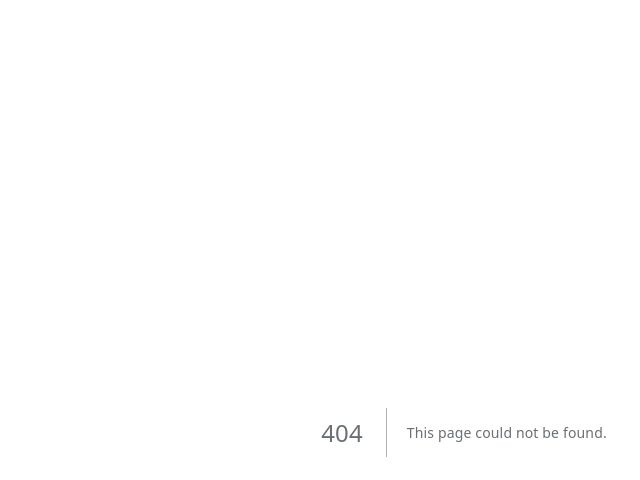
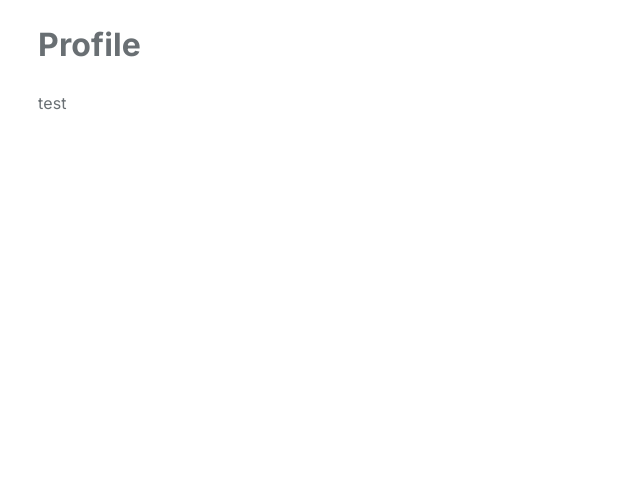
Before and after one commit to Yumax-panda/full-stack, a Next.js app: page /users/1 in a window 1280 px wide. Before the commit this address had no page. Shown: the top 480 px of the page, without its empty margins (176-816 px from the left). Built offline with nearby package versions, Linux system fonts and the light colour scheme.

Commit message:
ポートフォリオグループを追加

```diff
--- /dev/null
+++ b/src/app/(portfolio)/_components/Profile.tsx
@@ -0,0 +1,9 @@
+import { Container } from '@/app/_components/Container/Container'
+
+export default function Profile() {
+  return (
+    <Container>
+      <h1>Profile</h1>
+    </Container>
+  )
+}
--- a/src/app/layout.tsx
+++ b/src/app/(portfolio)/layout.tsx
@@ -1,6 +1,8 @@
-import { Container, CssBaseline } from '@mui/material'
+import { CssBaseline } from '@mui/material'
 import type { Metadata } from 'next'
 import { Inter } from 'next/font/google'
+import Profile from './_components/Profile'
+import { Container } from '@/app/_components/Container/Container'
 import 'ress'
 
 const inter = Inter({ subsets: ['latin'] })
@@ -17,12 +19,10 @@ export default function RootLayout({
 }) {
   return (
     <html lang='ja'>
-      <body
-        className={inter.className}
-        style={{ color: '#696f73', paddingTop: '2rem' }}
-      >
+      <body className={inter.className} style={{ color: '#696f73' }}>
         <CssBaseline />
-        <Container maxWidth='md'>{children}</Container>
+        <Profile />
+        <Container>{children}</Container>
       </body>
     </html>
   )
--- /dev/null
+++ b/src/app/(portfolio)/users/[userId]/page.tsx
@@ -0,0 +1,3 @@
+export default function UserPage() {
+  return <div>test</div>
+}
--- /dev/null
+++ b/src/app/_components/Container/Container.tsx
@@ -0,0 +1,10 @@
+import { Container as MuiContainer, type ContainerProps } from '@mui/material'
+
+export const Container = (props: ContainerProps) => {
+  const { children, ...rest } = props
+  return (
+    <MuiContainer maxWidth='md' {...rest}>
+      {children}
+    </MuiContainer>
+  )
+}
```
Also changed, not shown: src/app/(index)/layout.tsx (added, +29 -0 lines).
